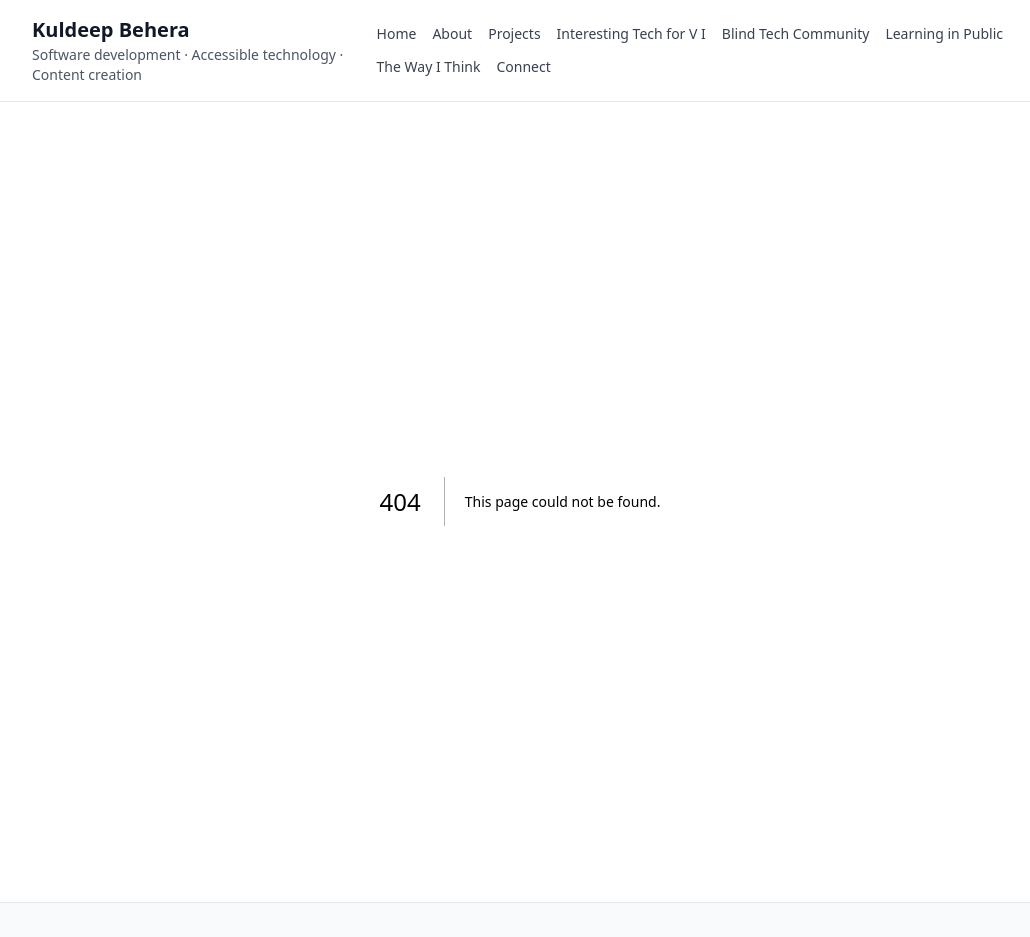
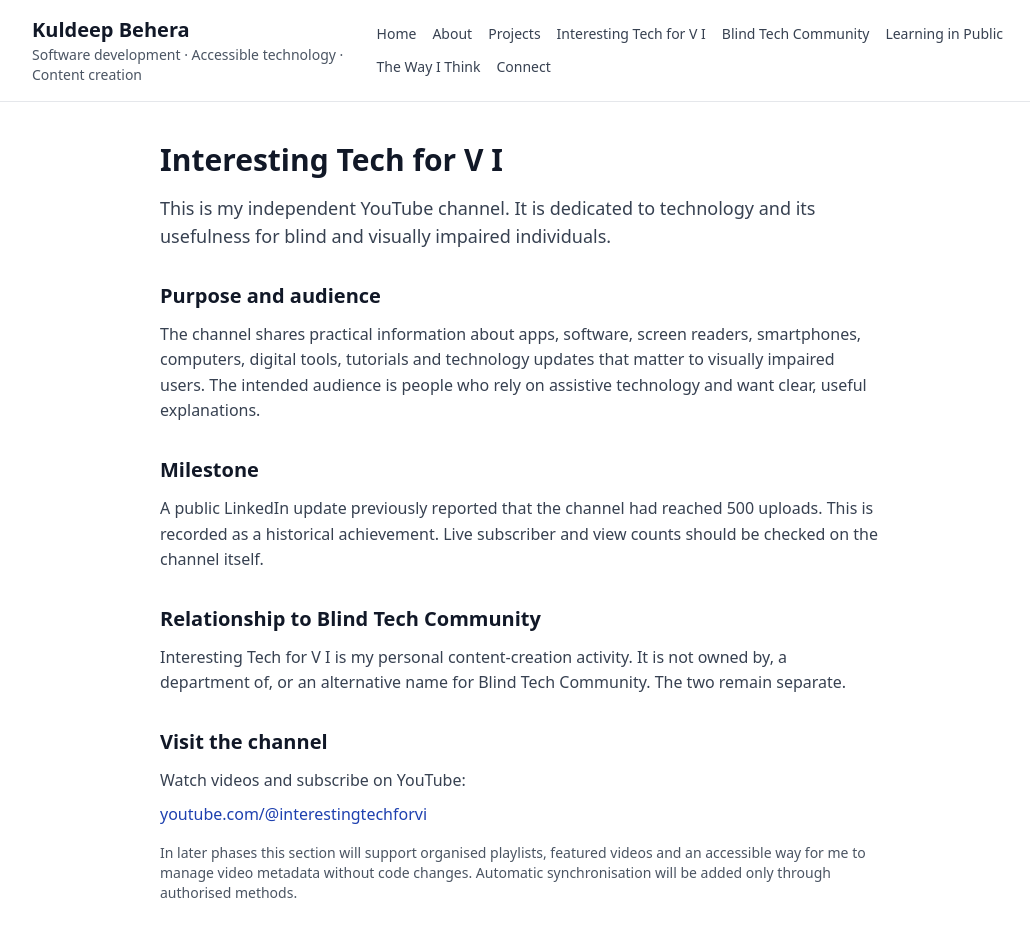
Before and after one commit to Kuldeep2025/kuldeep-behera-platform, a Next.js app: page /youtube in a window 1280 px wide. Before the commit this address had no page. Shown: the top 937 px of the page, without its empty margins (120-1150 px from the left). Built offline with nearby package versions, Linux system fonts and the light colour scheme.

Commit message:
Add Interesting Tech for V I page, kept separate from Blind Tech Community

```diff
--- /dev/null
+++ b/src/app/youtube/page.tsx
@@ -0,0 +1,67 @@
+import type { Metadata } from "next";
+
+export const metadata: Metadata = {
+  title: "Interesting Tech for V I",
+  description: "Kuldeep Behera’s independent YouTube channel focused on technology for blind and visually impaired people.",
+};
+
+export default function YouTubePage() {
+  return (
+    <div className="mx-auto max-w-3xl px-4 py-10 sm:px-6">
+      <h1 className="text-3xl font-bold text-gray-900">Interesting Tech for V I</h1>
+
+      <p className="mt-4 text-lg text-gray-700">
+        This is my independent YouTube channel. It is dedicated to technology and its usefulness for blind and visually impaired individuals.
+      </p>
+
+      <section className="mt-8" aria-labelledby="purpose-heading">
+        <h2 id="purpose-heading" className="text-xl font-semibold text-gray-900">
+          Purpose and audience
+        </h2>
+        <p className="mt-3 text-gray-700">
+          The channel shares practical information about apps, software, screen readers, smartphones, computers, digital tools, tutorials and technology updates that matter to visually impaired users. The intended audience is people who rely on assistive technology and want clear, useful explanations.
+        </p>
+      </section>
+
+      <section className="mt-8" aria-labelledby="milestone-heading">
+        <h2 id="milestone-heading" className="text-xl font-semibold text-gray-900">
+          Milestone
+        </h2>
+        <p className="mt-3 text-gray-700">
+          A public LinkedIn update previously reported that the channel had reached 500 uploads. This is recorded as a historical achievement. Live subscriber and view counts should be checked on the channel itself.
+        </p>
+      </section>
+
+      <section className="mt-8" aria-labelledby="relationship-heading">
+        <h2 id="relationship-heading" className="text-xl font-semibold text-gray-900">
+          Relationship to Blind Tech Community
+        </h2>
+        <p className="mt-3 text-gray-700">
+          Interesting Tech for V I is my personal content-creation activity. It is not owned by, a department of, or an alternative name for Blind Tech Community. The two remain separate.
+        </p>
+      </section>
+
+      <section className="mt-8" aria-labelledby="visit-heading">
+        <h2 id="visit-heading" className="text-xl font-semibold text-gray-900">
+          Visit the channel
+        </h2>
+        <p className="mt-3 text-gray-700">
+          Watch videos and subscribe on YouTube:
+        </p>
+        <p className="mt-2">
+          <a
+            href="https://www.youtube.com/@interestingtechforvi"
+            className="font-medium text-brand-700 hover:underline focus:outline-none"
+            rel="noopener noreferrer"
+            target="_blank"
+          >
+            youtube.com/@interestingtechforvi
+          </a>
+        </p>
+        <p className="mt-4 text-sm text-gray-600">
+          In later phases this section will support organised playlists, featured videos and an accessible way for me to manage video metadata without code changes. Automatic synchronisation will be added only through authorised methods.
+        </p>
+      </section>
+    </div>
+  );
+}
```
